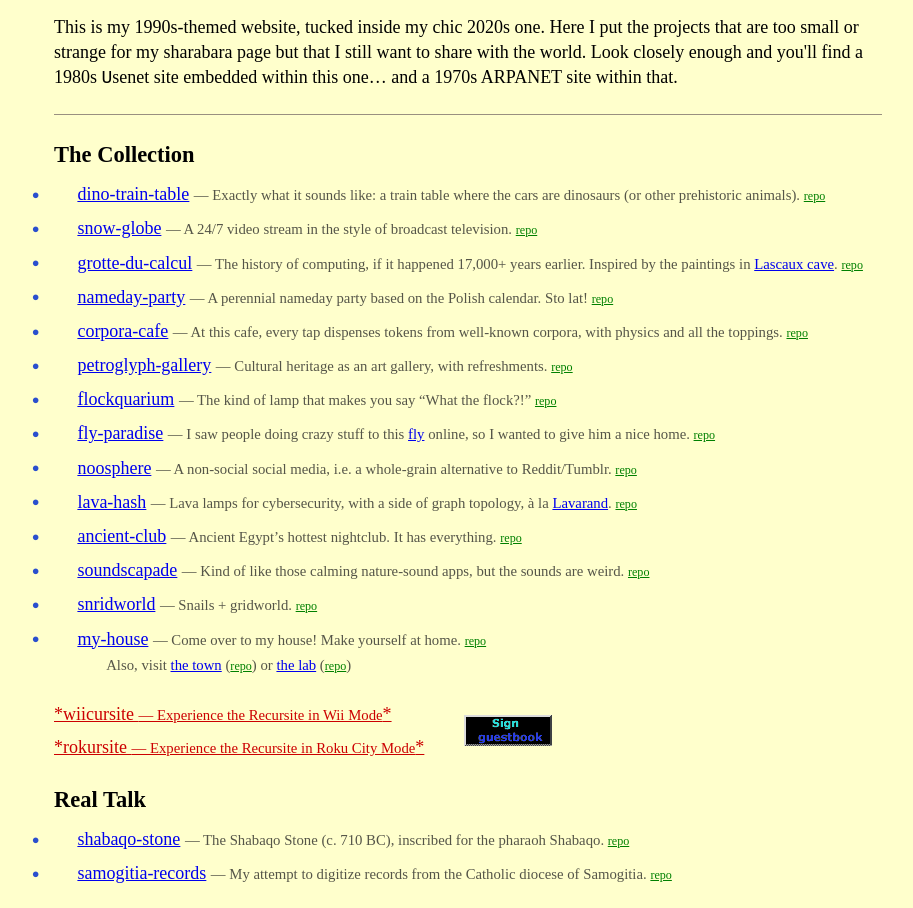
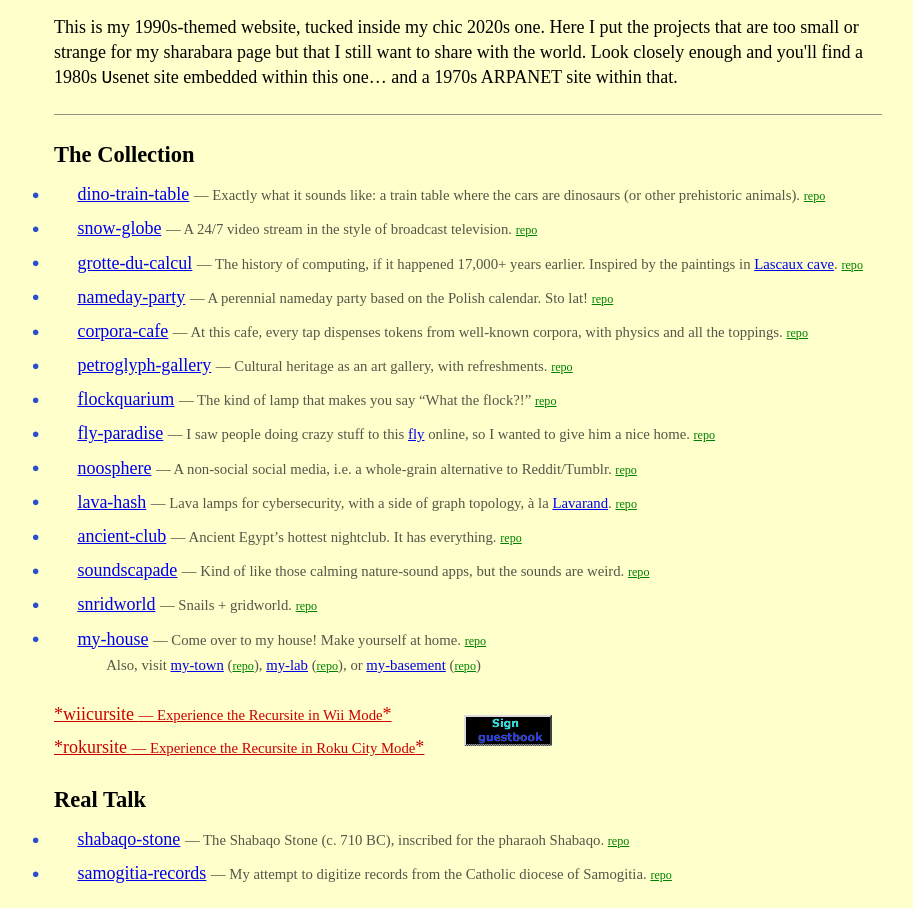
Before and after one commit to brezgis/recursite, a plain HTML site: page index.html in a window 1280 px wide. Shown: the part 177-1085 px from the top of the page, without its empty margins (172-1085 px from the left). Drawn offline with Linux system fonts and the light colour scheme.

Commit message:
my-house: my-town, my-lab, and now my-basement
Co-Authored-By: Claude Fable 5.2 <noreply@anthropic.com>

```diff
--- a/index.html
+++ b/index.html
@@ -271,7 +271,7 @@
         <span class="note">&mdash; Snails + gridworld. <a href="https://github.com/brezgis/snridworld" target="_blank" rel="noopener" class="repo-link">repo</a></span></li>
     <li><a class="proj" href="https://house.brezgis.com" target="_blank" rel="noopener">my-house</a>
         <span class="note">&mdash; Come over to my house! Make yourself at home. <a href="https://github.com/brezgis/my-house" target="_blank" rel="noopener" class="repo-link">repo</a><br>
-        Also, visit <a class="proj" href="https://town.brezgis.com" target="_blank" rel="noopener">the town</a> (<a href="https://github.com/brezgis/my-town" target="_blank" rel="noopener" class="repo-link">repo</a>) or <a class="proj" href="https://lab.brezgis.com" target="_blank" rel="noopener">the lab</a> (<a href="https://github.com/brezgis/cloud-spring-harbor" target="_blank" rel="noopener" class="repo-link">repo</a>)</span></li>
+        Also, visit <a class="proj" href="https://town.brezgis.com" target="_blank" rel="noopener">my-town</a> (<a href="https://github.com/brezgis/my-town" target="_blank" rel="noopener" class="repo-link">repo</a>), <a class="proj" href="https://lab.brezgis.com" target="_blank" rel="noopener">my-lab</a> (<a href="https://github.com/brezgis/cloud-spring-harbor" target="_blank" rel="noopener" class="repo-link">repo</a>), or <a class="proj" href="https://basement.brezgis.com" target="_blank" rel="noopener">my-basement</a> (<a href="https://github.com/brezgis/my-basement" target="_blank" rel="noopener" class="repo-link">repo</a>)</span></li>
   </ul>
 
   <div class="modes">
```
